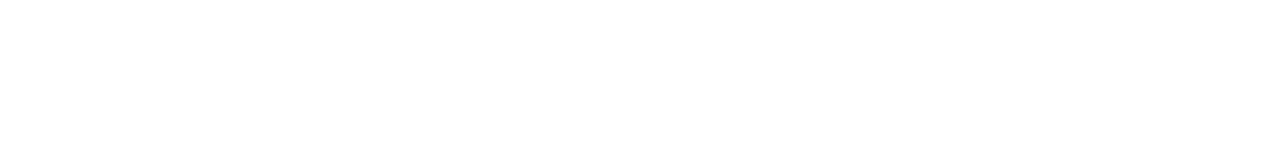
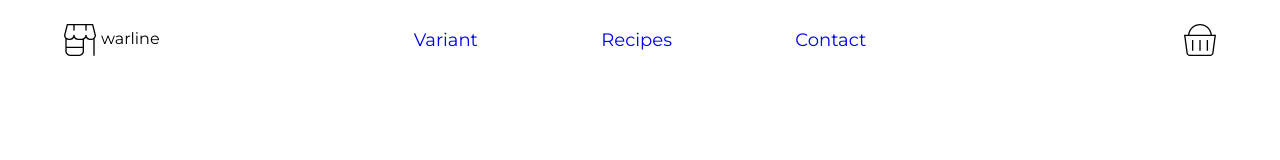
Before and after one commit to hsymari/badang, a plain HTML site: page index.html in a window 1280 px wide. Drawn offline with Linux system fonts and the light colour scheme.

Commit message:
Temporary header crappy

```diff
--- a/index.html
+++ b/index.html
@@ -10,6 +10,21 @@
     <link rel="stylesheet" href="style.css">
 </head>
 <body>
-
+    <header>
+        <div class="logo-container">
+            <img src="images/warung.svg" alt="Warline Logo">
+            <h4 class="logo">warline</h4>
+        </div>
+        <nav>
+            <ul class="nav-links">
+                <li><a href="#" class="link">Variant</a></li>
+                <li><a href="#" class="link">Recipes</a></li>
+                <li><a href="#" class="link">Contact</a></li>
+            </ul>
+        </nav>
+        <div class="basket">
+            <img src="images/keranjang.svg" alt="basket">
+        </div>
+    </header>
 </body>
 </html>
--- a/style.css
+++ b/style.css
@@ -7,3 +7,45 @@
 body {
     font-family: 'Montserrat', sans-serif;
 }
+
+header {
+    width: 90%;
+    height: 10vh;
+    display: flex;
+    margin: auto;
+    justify-content: space-between;
+    align-items: center;
+}
+
+.logo-container {
+    display: flex;
+    flex: 1;
+}
+
+.logo {
+    font-weight: 400;
+    padding: 5px;
+}
+
+.logo-container, .nav-links, .basket {
+    display: flex;
+}
+
+nav {
+    flex: 2;
+}
+
+.nav-links {
+    justify-content: space-around;
+    list-style: none;
+}
+
+.link {
+    text-decoration: none;
+    font-size: 18px;
+}
+
+.basket {
+    justify-content: flex-end;
+    flex: 1;
+}
```
